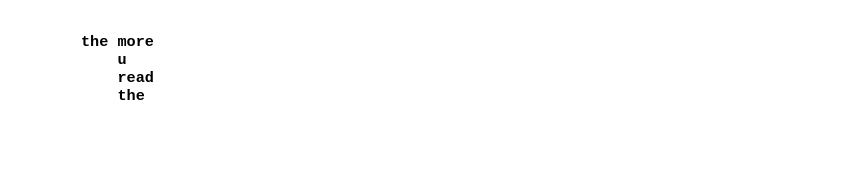
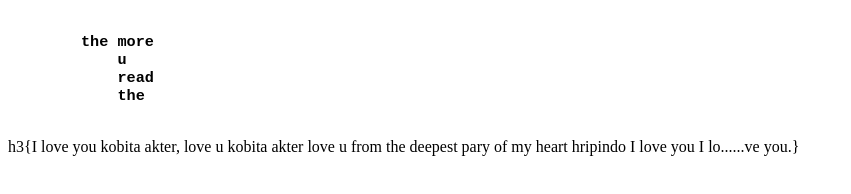
Before and after one commit to mdshahjalal5/git-pull-practising, a plain HTML site: page index.html in a window 1280 px wide. Shown: the whole page, without its empty margins (0-851 px from the left). Drawn offline with Linux system fonts and the light colour scheme.

Commit message:
love u kobita akter added

```diff
--- a/index.html
+++ b/index.html
@@ -13,5 +13,7 @@
             read
             the
     </h3></pre>
+
+    h3{I love you kobita akter, love u kobita akter love u from the deepest pary of my heart hripindo I love you I lo......ve   you.}
 </body>
 </html>
```
